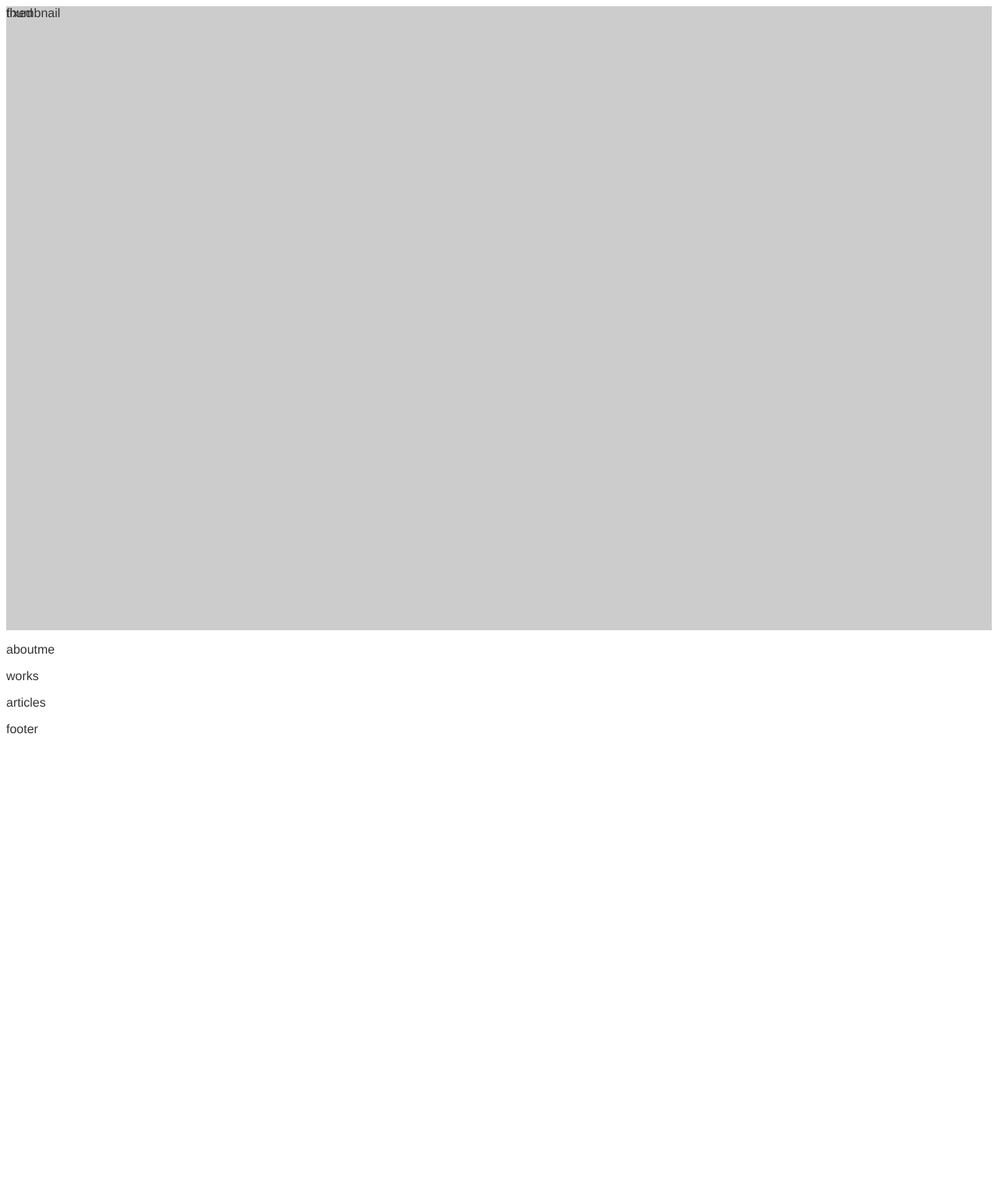
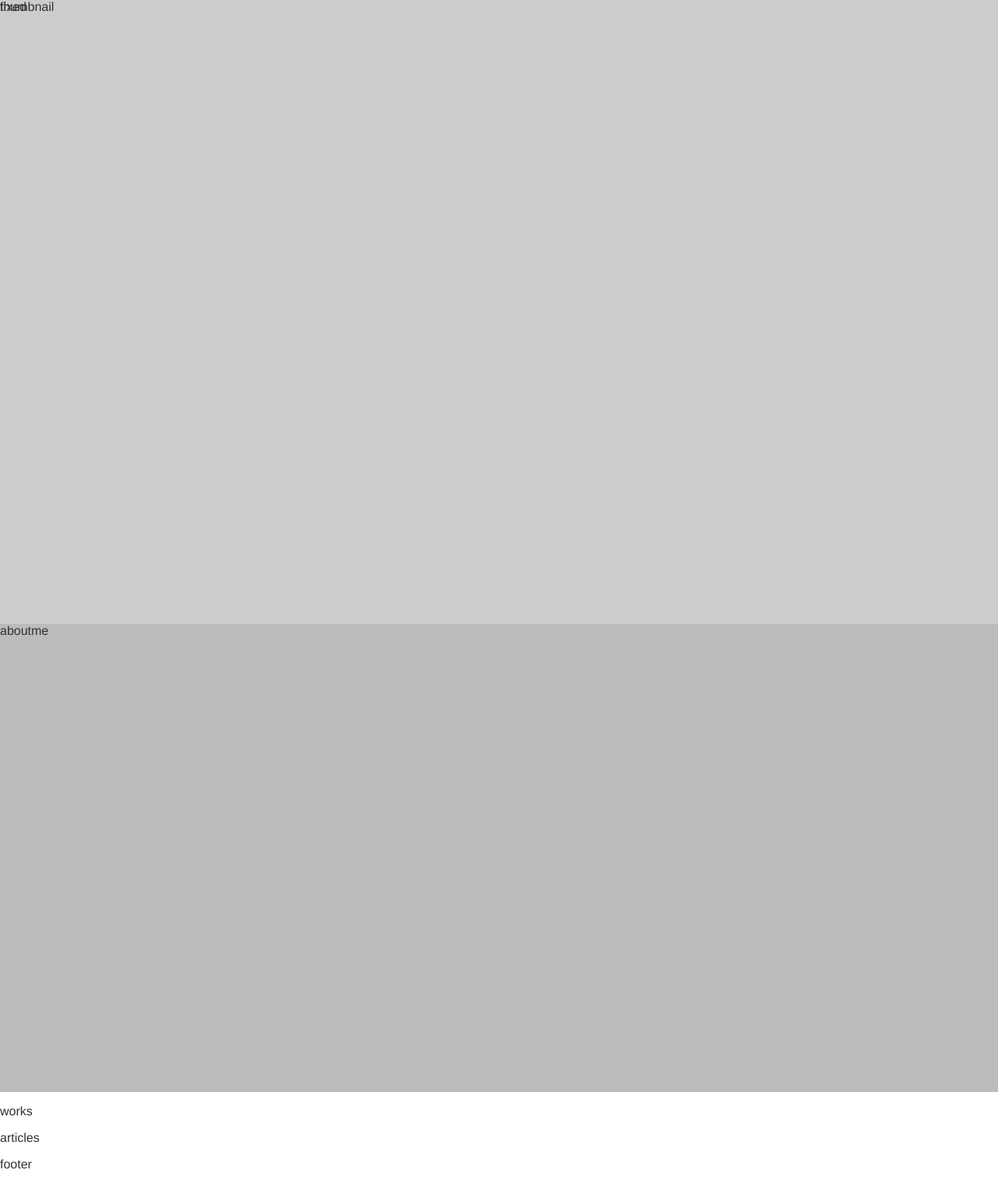
Before and after one commit to peachparfait/new-peachparfait.github.io, a Gatsby site: page / in a window 1280 px wide. Shown: the whole page at 78% size. Before the commit the page ends 960 px from the top, so only its background shows below. Built offline with nearby package versions, Linux system fonts and the light colour scheme; Gatsby itself is replaced by a stand-in of ours.

Commit message:
aboutme調整＆全体のマージンなくした

```diff
--- a/src/pages/styles.scss
+++ b/src/pages/styles.scss
@@ -1,10 +1,12 @@
 $font-stack: Helvetica, sans-serif;
 $primaryColor: #333;
-$testBackground: #ccc;
+$thumbnailBackground: #ccc;
+$aboutMeBackground: #bbb;
 
 body {
   font: 100% $font-stack;
   color: $primaryColor;
+  margin: 0;
 }
 .fixed{
   position: fixed;
@@ -12,5 +14,10 @@ body {
 
 .thumbnail{
   height: 100vh;
-  background-color: $testBackground;
+  background-color: $thumbnailBackground;
 }
+
+.aboutme{
+  height: 600px;
+  background-color: $aboutMeBackground;
+}
--- a/src/pages/templates/organisms/aboutMe.js
+++ b/src/pages/templates/organisms/aboutMe.js
@@ -2,7 +2,7 @@ import * as React from "react";
 
 const AboutMe = () => {
     return (
-        <p>aboutme</p>
+        <div className="aboutme">aboutme</div>
     )
   }
 
```
